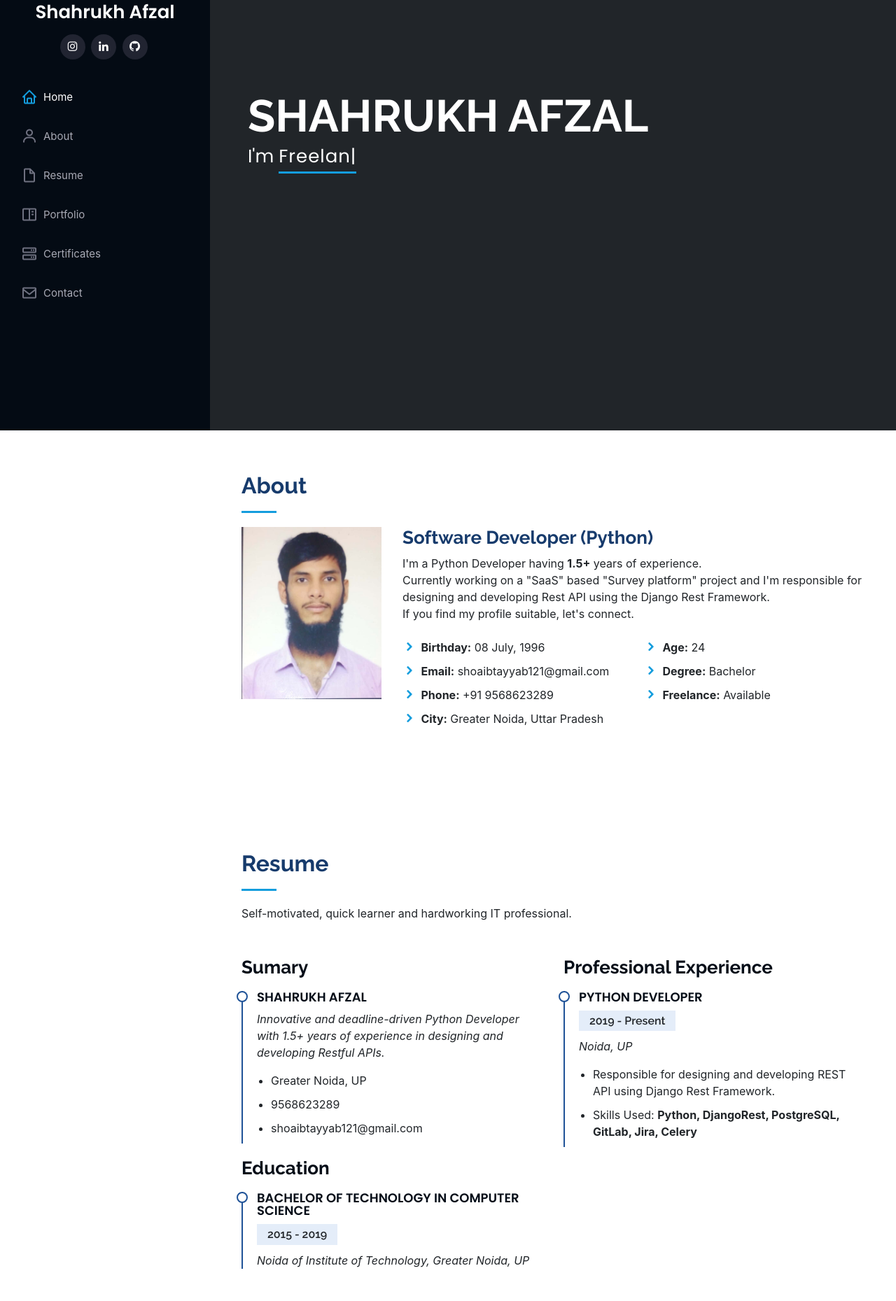
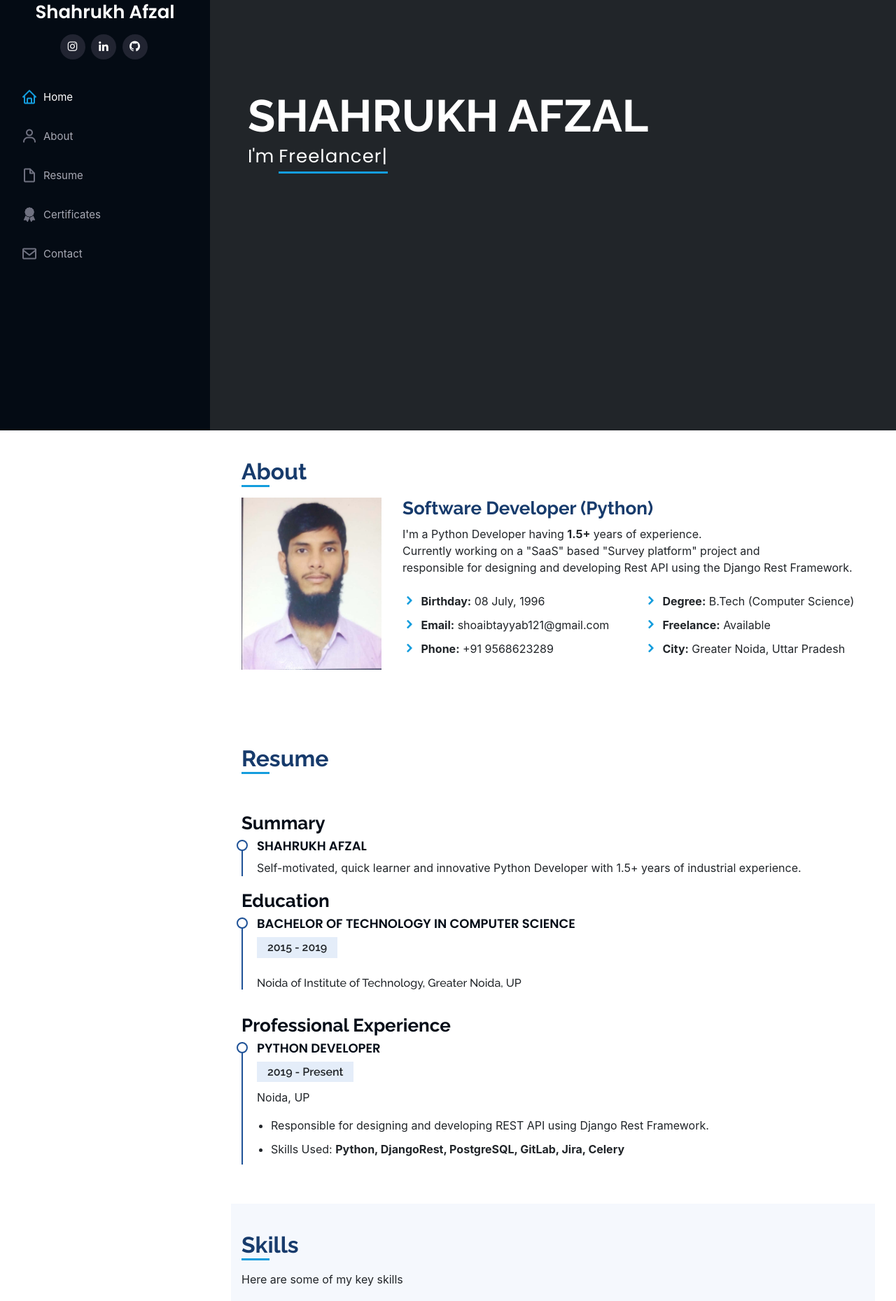
Before and after one commit to ShahrukhAfzal/mywebsite, a Django app: page / in a window 1280 px wide. Shown: the part 185-2044 px from the top of the page at 70% size. Run offline with Django 3.2, Linux system fonts and the light colour scheme; some libraries are stand-ins or nearby versions.

Commit message:
UI enhancement

```diff
--- a/homepage/templates/index.html
+++ b/homepage/templates/index.html
@@ -63,8 +63,8 @@
           <li class="active"><a href="#hero"><i class="bx bx-home"></i> <span>Home</span></a></li>
           <li><a href="#about"><i class="bx bx-user"></i> <span>About</span></a></li>
           <li><a href="#resume"><i class="bx bx-file-blank"></i> <span>Resume</span></a></li>
-          <li><a href="#portfolio"><i class="bx bx-book-content"></i> Portfolio</a></li>
-          <li><a href="#services"><i class="bx bx-server"></i> Certificates</a></li>
+          <!-- <li><a href="#portfolio"><i class="bx bx-book-content"></i> Portfolio</a></li> -->
+          <li><a href="#services"><i class="icofont-badge "></i> Certificates</a></li>
           <li><a href="#contact"><i class="bx bx-envelope"></i> Contact</a></li>
 
         </ul>
@@ -78,7 +78,7 @@
   <section id="hero" class="d-flex flex-column justify-content-center align-items-center">
     <div class="hero-container" data-aos="fade-in">
       <h1>SHAHRUKH AFZAL</h1>
-      <p>I'm <span class="typed" data-typed-items="Software Developer, Freelancer, Traveller"></span></p>
+      <p>I'm <span class="typed" data-typed-items="Developer, Freelancer, Traveller"></span></p>
     </div>
   </section><!-- End Hero -->
 
@@ -97,23 +97,23 @@
           <div class="col-lg-9 pt-4 pt-lg-0 content" data-aos="fade-left">
             <h3>Software Developer (Python)</h3>
                   <p>I'm a Python Developer having <b>1.5+</b> years of experience.<br>
-                    Currently working on a "SaaS" based "Survey platform" project and
-                    I'm responsible for designing and developing Rest API using the Django Rest Framework.<br>
-                    If you find my profile suitable, let's connect.</p><br>
+                    Currently working on a "SaaS" based "Survey platform" project and <br>
+                    responsible for designing and developing Rest API using the Django Rest Framework.<br>
+                    </p><br>
             <div class="row">
               <div class="col-lg-6">
                 <ul>
                   <li><i class="icofont-rounded-right"></i> <strong>Birthday:</strong> 08 July, 1996</li>
                   <li><i class="icofont-rounded-right"></i> <strong>Email:</strong> shoaibtayyab121@gmail.com</li>
                   <li><i class="icofont-rounded-right"></i> <strong>Phone:</strong> +91 9568623289</li>
-                  <li><i class="icofont-rounded-right"></i> <strong>City:</strong> Greater Noida, Uttar Pradesh</li>
+
                 </ul>
               </div>
               <div class="col-lg-6">
                 <ul>
-                  <li><i class="icofont-rounded-right"></i> <strong>Age:</strong> 24</li>
-                  <li><i class="icofont-rounded-right"></i> <strong>Degree:</strong> Bachelor</li>
+                  <li><i class="icofont-rounded-right"></i> <strong>Degree:</strong> B.Tech (Computer Science)</li>
                   <li><i class="icofont-rounded-right"></i> <strong>Freelance:</strong> Available</li>
+                  <li><i class="icofont-rounded-right"></i> <strong>City:</strong> Greater Noida, Uttar Pradesh</li>
                 </ul>
               </div>
             </div>
@@ -130,20 +130,15 @@
 
         <div class="section-title">
           <h2>Resume</h2>
-          <p>Self-motivated, quick learner and hardworking IT professional.</p>
+          <!-- <p>Optimized</p> -->
         </div>
 
         <div class="row">
-          <div class="col-lg-6" data-aos="fade-up">
-            <h3 class="resume-title">Sumary</h3>
+          <div class="col-lg-12" data-aos="fade-up">
+            <h3 class="resume-title">Summary</h3>
             <div class="resume-item pb-0">
               <h4>Shahrukh Afzal</h4>
-              <p><em>Innovative and deadline-driven Python Developer with 1.5+ years of experience in designing and developing Restful APIs.</em></p>
-              <ul>
-                <li>Greater Noida, UP</li>
-                <li>9568623289</li>
-                <li>shoaibtayyab121@gmail.com</li>
-              </ul>
+              <p>Self-motivated, quick learner and innovative Python Developer with 1.5+ years of industrial experience.</p>
             </div>
 
             <h3 class="resume-title">Education</h3>
@@ -151,16 +146,17 @@
             <div class="resume-item">
               <h4>Bachelor of Technology in Computer Science</h4>
               <h5>2015 - 2019</h5>
-              <p><em>Noida of Institute of Technology, Greater Noida, UP</em></p>
+              <p><h6>Noida of Institute of Technology, Greater Noida, UP</h6></p>
               <p></p>
             </div>
           </div>
-          <div class="col-lg-6" data-aos="fade-up" data-aos-delay="100">
+
+          <div class="col-lg-12" data-aos="fade-up" data-aos-delay="100">
             <h3 class="resume-title">Professional Experience</h3>
             <div class="resume-item">
               <h4>Python Developer</h4>
               <h5>2019 - Present</h5>
-              <p><em>Noida, UP </em></p>
+              <p>Noida, UP </p>
               <ul>
                 <li>Responsible for designing and developing REST API using Django Rest Framework.</li>
                 <li>Skills Used: <b>Python, DjangoRest, PostgreSQL, GitLab, Jira, Celery</b></li>
@@ -181,7 +177,7 @@
 
         <div class="section-title">
           <h2>Skills</h2>
-          <p>Here are some of my skills</p>
+          <p>Here are some of my key skills</p>
         </div>
 
         <div class="row skills-content">
@@ -240,20 +236,7 @@
       </div>
     </section><!-- End Skills Section -->
 
-
-
-    <!-- ======= Portfolio Section ======= -->
-    <section id="portfolio" class="portfolio section-bg">
-      <div class="container">
-
-        <div class="section-title">
-          <h2>Portfolio</h2>
-          <p>Magnam dolores commodi suscipit. Necessitatibus eius consequatur ex aliquid fuga eum quidem. Sit sint consectetur velit. Quisquam quos quisquam cupiditate. Et nemo qui impedit suscipit alias ea. Quia fugiat sit in iste officiis commodi quidem hic quas.</p>
-        </div>
-      </div>
-    </section><!-- End Portfolio Section -->
-
-    <!-- ======= Services Section ======= -->
+    <!-- ======= Certificate Section ======= -->
     <section id="services" class="services">
       <div class="container">
 
@@ -264,13 +247,22 @@
 
         <div class="row">
           <div class="col-lg-12 col-md-6 icon-box" data-aos="fade-up">
-            <div class="icon"><i class="icofont-computer"></i></div>
+            <div class="icon"><i class="icofont-computer "></i></div>
             <h4 class="title"><a href="https://www.hackerrank.com/certificates/ce6526f2c4d4" target="_blank">Problem Solving by Hackerrank</a></h4>
             <p class="description">It covers basic topics of Data Structures (such as Arrays, Strings) and Algorithms (such as Sorting and Searching).<br>
             <b><a href="https://www.hackerrank.com/certificates/ce6526f2c4d4" target="_blank">Verify here</a></b>
             </p>
           </div>
+        </div>
 
+        <div class="row">
+          <div class="col-lg-12 col-md-6 icon-box" data-aos="fade-up" data-aos-delay="200">
+            <div class="icon"><i class="icofont-earth" ></i></div>
+            <h4 class="title"><a href="https://www.hackerrank.com/certificates/7384ca213cfa" target="_blank">Rest API by Hackerrank</a></h4>
+            <p class="description">It covers topics like getting data from an API and process using parameters or paging.<br>
+            <b><a href="https://www.hackerrank.com/certificates/7384ca213cfa" target="_blank">Verify here</a></b>
+            </p>
+          </div>
         </div>
 
         <div class="row">
@@ -279,16 +271,6 @@
             <h4 class="title"><a href="https://www.hackerrank.com/certificates/0fec6d65492e" target="_blank">Python by Hackerrank</a></h4>
             <p class="description">It covers topics like Scalar Types, Operators and Control Flow, Strings, Collections and Iteration, Modularity, Objects and Types and Classes.<br>
             <b><a href="https://www.hackerrank.com/certificates/0fec6d65492e" target="_blank">Verify here</a></b>
-            </p>
-          </div>
-        </div>
-
-        <div class="row">
-          <div class="col-lg-12 col-md-6 icon-box" data-aos="fade-up" data-aos-delay="200">
-            <div class="icon"><i class="icofont-earth"></i></div>
-            <h4 class="title"><a href="https://www.hackerrank.com/certificates/7384ca213cfa" target="_blank">Rest API by Hackerrank</a></h4>
-            <p class="description">It covers topics like getting data from an API and process using parameters or paging.<br>
-            <b><a href="https://www.hackerrank.com/certificates/7384ca213cfa" target="_blank">Verify here</a></b>
             </p>
           </div>
         </div>
@@ -306,9 +288,9 @@
         <div class="row">
           <div class="col-lg-12 col-md-6 icon-box" data-aos="fade-up" data-aos-delay="300">
             <div class="icon"><i class="icofont-image"></i></div>
-            <h4 class="title"><a href="https://www.hackerrank.com/certificates/53153817fc3c" target="_blank">Javascript by Hackerrank</a></h4>
-            <p class="description">It covers topics like, Functions, Currying, Hoisting, Scope, Inheritance, Events and Error Handling.<br>
-            <b><a href="https://www.hackerrank.com/certificates/53153817fc3c" target="_blank">Verify here</a></b>
+            <h4 class="title"><a href="https://www.bigshyft.com/jsapi/contest/bvd09/profile/5f85d7685eca3e31fbbcf4b1/attempt/5f85d8345eca3e6e3e37aada/certificate" target="_blank">Python by BigShyft</a></h4>
+            <p class="description">It covers topics like Dictionaries, Lists, Tuples, Python Basics, Math, Strings, Operator Module.<br>
+            <b><a href="https://www.bigshyft.com/jsapi/contest/bvd09/profile/5f85d7685eca3e31fbbcf4b1/attempt/5f85d8345eca3e6e3e37aada/certificate" target="_blank">Verify here</a></b>
             </p>
           </div>
         </div>
@@ -316,15 +298,15 @@
         <div class="row">
           <div class="col-lg-12 col-md-6 icon-box" data-aos="fade-up" data-aos-delay="300">
             <div class="icon"><i class="icofont-image"></i></div>
-            <h4 class="title"><a href="https://www.bigshyft.com/jsapi/contest/bvd09/profile/5f85d7685eca3e31fbbcf4b1/attempt/5f85d8345eca3e6e3e37aada/certificate" target="_blank">Python by BigShyft</a></h4>
-            <p class="description">It covers topics like Dictionaries, Lists, Tuples, Python Basics, Math, Strings, Operator Module.<br>
-            <b><a href="https://www.bigshyft.com/jsapi/contest/bvd09/profile/5f85d7685eca3e31fbbcf4b1/attempt/5f85d8345eca3e6e3e37aada/certificate" target="_blank">Verify here</a></b>
+            <h4 class="title"><a href="https://www.hackerrank.com/certificates/53153817fc3c" target="_blank">Javascript by Hackerrank</a></h4>
+            <p class="description">It covers topics like Functions, Currying, Hoisting, Scope, Inheritance, Events and Error Handling.<br>
+            <b><a href="https://www.hackerrank.com/certificates/53153817fc3c" target="_blank">Verify here</a></b>
             </p>
           </div>
         </div>
 
       </div>
-    </section><!-- End Services Section -->
+    </section><!-- End Certificate Section -->
 
     <!-- ======= Contact Section ======= -->
     <section id="contact" class="contact">
--- a/www/static/css/style.css
+++ b/www/static/css/style.css
@@ -277,7 +277,7 @@
 # Sections General
 --------------------------------------------------------------*/
 section {
-  padding: 60px 0;
+  padding: 40px 0;
   overflow: hidden;
 }
 
@@ -286,14 +286,14 @@
 }
 
 .section-title {
-  padding-bottom: 30px;
+  padding-bottom: 20px;
 }
 
 .section-title h2 {
   font-size: 32px;
   font-weight: bold;
-  margin-bottom: 20px;
-  padding-bottom: 20px;
+  /*margin-bottom: 20px;*/
+  padding-bottom: 10px;
   position: relative;
   color: #173b6c;
 }
@@ -302,10 +302,10 @@
   content: '';
   position: absolute;
   display: block;
-  width: 50px;
+  width: 40px;
   height: 3px;
   background: #149ddd;
-  bottom: 0;
+  bottom: -20;
   left: 0;
 }
 
@@ -392,20 +392,20 @@
 }
 
 /*--------------------------------------------------------------
-# Akills
+# Skills
 --------------------------------------------------------------*/
 .skills .progress {
-  height: 50px;
+  height: 80px;
   display: block;
   background: none;
 }
 
 .skills .progress .skill {
   padding: 10px 0;
-  margin: 0 0 6px 0;
+  margin: 0 0 16px 0;
   text-transform: uppercase;
   display: block;
-  font-weight: 600;
+  font-weight: 800;
   font-family: "Poppins", sans-serif;
   color: #050d18;
 }
@@ -433,7 +433,7 @@
   font-size: 26px;
   font-weight: 700;
   margin-top: 20px;
-  margin-bottom: 20px;
+  margin-bottom: 10px;
   color: #050d18;
 }
 
```
Also changed, not shown: homepage/static/css/style.css (+11 -11 lines).
